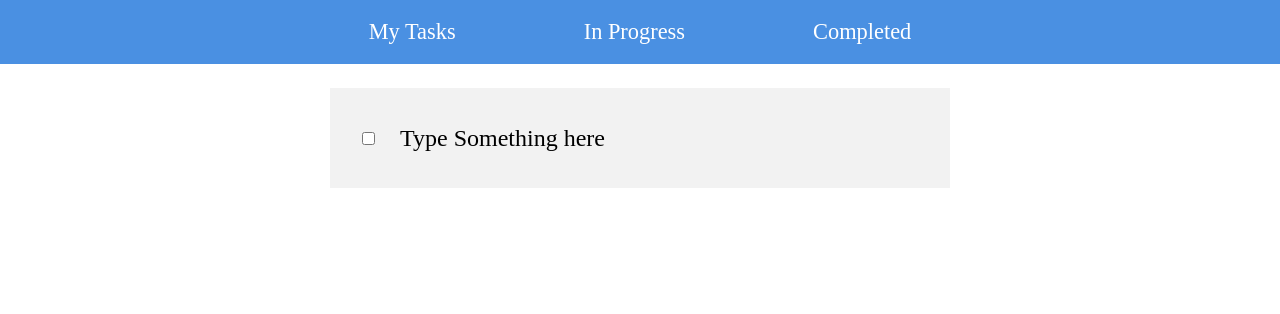
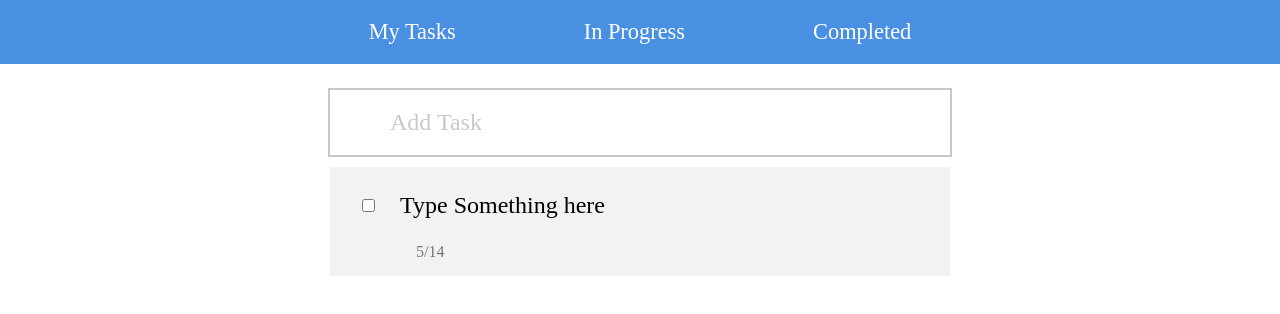
Before and after one commit to curt6815463/TimeHouseWeek1, a React (Create React App) app: page / in a window 1280 px wide. Shown: the top 314 px of the page. Built offline with nearby package versions, Linux system fonts and the light colour scheme.

Commit message:
add stateBlock

```diff
--- a/src/App.js
+++ b/src/App.js
@@ -5,11 +5,13 @@ import '@fortawesome/fontawesome-free-regular'
 import '@fortawesome/fontawesome-free-brands'
 import HeaderSpirit from './pages/HeaderSpirit'
 import Content from './pages/Content'
+import AddBlock from './pages/AddBlock'
 class App extends Component {
   render() {
     return (
       <div className="App">
         <HeaderSpirit></HeaderSpirit>
+        <AddBlock></AddBlock>
         <Content></Content>
       </div>
     );
--- a/src/pages/AddBlock/index.css
+++ b/src/pages/AddBlock/index.css
@@ -1,3 +1,23 @@
 .addBlock{
+  border: 2px solid #c8c8c8;
+  color: #c8c8c8;
+  line-height: 65px;
+  margin: 0 auto;
+  margin-top: 1.5em;
   width: 620px;
 }
+
+
+.addBlock .plusIcon{
+  font-size: 24px;
+  float: left;
+  padding-left: 1em;
+}
+
+.addBlock .addWording{
+  font-size: 24px;
+  padding-left: 2.5em;
+}
+.addBlock .addWording ::after{
+  clear: left;
+}
--- a/src/pages/AddBlock/index.js
+++ b/src/pages/AddBlock/index.js
@@ -5,7 +5,12 @@ class AddBlock extends Component {
   render() {
     return (
       <div className="addBlock">
-
+        <div className="plusIcon">
+          <i class="fas fa-plus"></i>
+        </div>
+        <div className="addWording">
+          Add Task
+        </div>
       </div>
     )
   }
--- a/src/pages/Content/index.css
+++ b/src/pages/Content/index.css
@@ -4,12 +4,12 @@
 }
 .content .eventCard{
   background-color:  #F2F2F2;
-  margin-top: 1.5em;
+  margin-top: 10px;
 }
 .content .cardContainer{
   display: flex;
   align-items: center;
-  height: 100px;
+  flex-wrap: wrap;
 }
 .cardContainer .checkBox{
   width: 70px;
@@ -18,6 +18,7 @@
   margin-left: 32px;
 }
 .cardContainer .eventTitle{
+  line-height: 3.2em;
   font-size: 24px;
   width: 430px;
 }
@@ -29,3 +30,13 @@
   width: 60px;
   font-size: 24px;
 }
+.cardContainer .stateBlock{
+  display: flex;
+  padding-left: 70px;
+  margin-bottom: 1em;
+  font-size: 1rem;
+  color: #757575;
+}
+.stateBlock .iconPadding{
+  padding:0 8px;
+}
--- a/src/pages/Content/index.js
+++ b/src/pages/Content/index.js
@@ -18,7 +18,18 @@ class Content extends Component {
               <div className="pencilIcon">
                 <i className="fas fa-pencil-alt"></i>
               </div>
-
+              <div className="stateBlock">
+                <div className="calendarIcon">
+                  <i class="far fa-calendar-alt iconPadding"></i>
+                  5/14
+                </div>
+                <div className="fileIcon">
+                  <i class="far fa-file iconPadding"></i>
+                </div>
+                <div className="fileIcon">
+                  <i class="far fa-comment-dots iconPadding"></i>
+                </div>
+              </div>
             </div>
           </div>
         </div>
```
